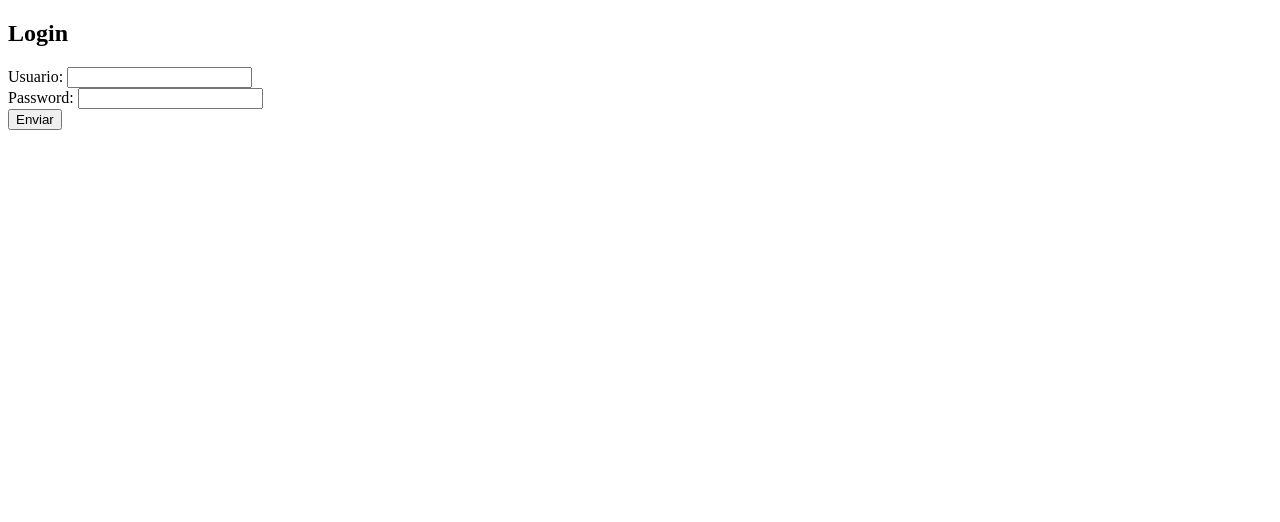
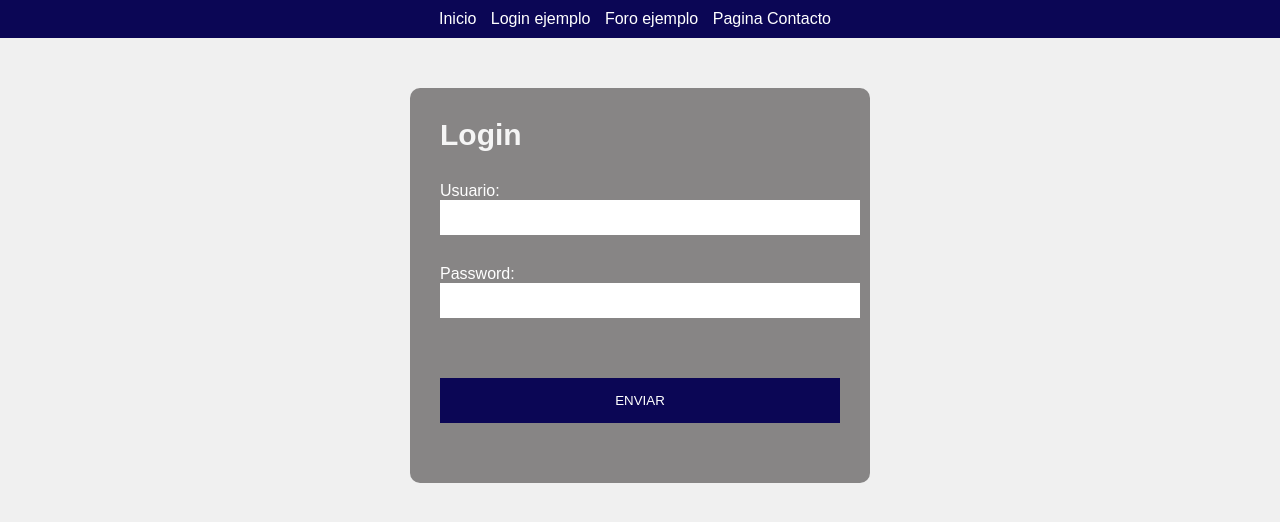
Before and after one commit to Alegark/Repaso-html-css, a plain HTML site: page paginas/login.html in a window 1280 px wide. Drawn offline with Linux system fonts and the light colour scheme.

Commit message:
se modifico el archivo de login y se agrego css al login junto a la pagina principal

```diff
--- a/css/style.css
+++ b/css/style.css
@@ -0,0 +1,85 @@
+html {
+    font-family: Arial, sans-serif;
+    background-color: #f0f0f0;
+    height: 100%;
+}
+body {
+    margin: 0;
+    padding: 0;
+}
+
+header{
+    background-color: #0b0655;
+    color: white;
+    padding: 10px;
+    text-align: center;
+}
+
+/* CSS del menu */
+nav {
+    background-color: #0b0655;
+    color: white;
+    padding: 10px;
+    text-align: center;
+}
+
+nav ul {
+    list-style-type: none;
+    margin: 0;
+    padding: 0;
+}
+
+nav ul li {
+    display: inline-block;
+    margin-right: 10px;
+}
+
+nav ul li a {
+    color: white;
+    text-decoration: none;
+}
+
+nav ul li a:hover {
+    text-decoration: underline;
+}
+
+/* login */
+.contenedor{
+    margin: 50px auto;
+    width: 400px;
+    padding: 30px;
+    background-color: rgba(128, 126, 126, 0.938);
+    border-radius: 10px;
+}
+
+.contenedor h2{
+    margin: 0 0 30px;
+    padding: 0;
+    font-size: 30px;
+    color: whitesmoke;
+}
+
+.contenedor .elemento label{
+    color: rgb(255, 255, 255);
+}
+
+.contenedor .elemento input{
+    width: 100%;
+    padding: 10px;
+    color: rgb(0, 0, 0);
+    border: none;
+    border-bottom: white;
+    margin-bottom: 30px;
+}
+
+.contenedor .elemento input[type="submit"]{
+    background-color: #0b0655;
+    color: white;
+    border: none;
+    padding: 10px;
+    cursor: pointer;
+    text-transform: uppercase;
+    cursor: pointer;
+    padding: 15px;
+    margin-top: 30px;
+}
--- a/paginas/login.html
+++ b/paginas/login.html
@@ -7,16 +7,24 @@
     <title>Login</title>
 </head>
 <body>
-    <div class="contenedor"></div>
+    <nav>
+        <ul>
+            <li class="menu"><a href="../index.html">Inicio</a></li>
+            <li class="menu"><a href="./login.html">Login ejemplo</a></li>
+            <li class="menu"><a href="paginas/foro.html">Foro ejemplo</a></li>
+            <li class="menu"><a href="paginas/contacto.html">Pagina Contacto</a></li>
+        </ul>
+    </nav>
+    <div class="contenedor">
         <h2>Login</h2>
         <form id="forma" name="forma" method="post">
-            <div class="elemto">
+            <div class="elemento">
                 <label for="usuario">Usuario:</label>
                 <input type="text" id="usuario" name="usuario" required>
             </div>
             <div class="elemento">
                 <label for="password">Password:</label>
-                <input type="text" id="password" name="password" required>
+                <input type="password" id="password" name="password" required>
             </div>
             <div class="elemento">
                 <input type="submit" value="Enviar">
```
